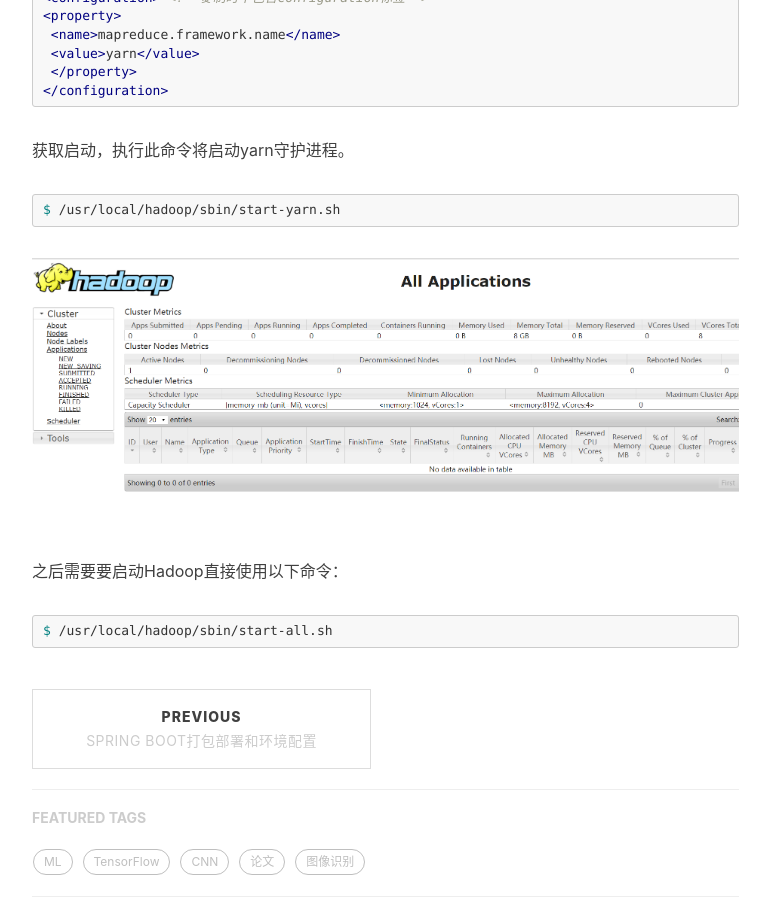
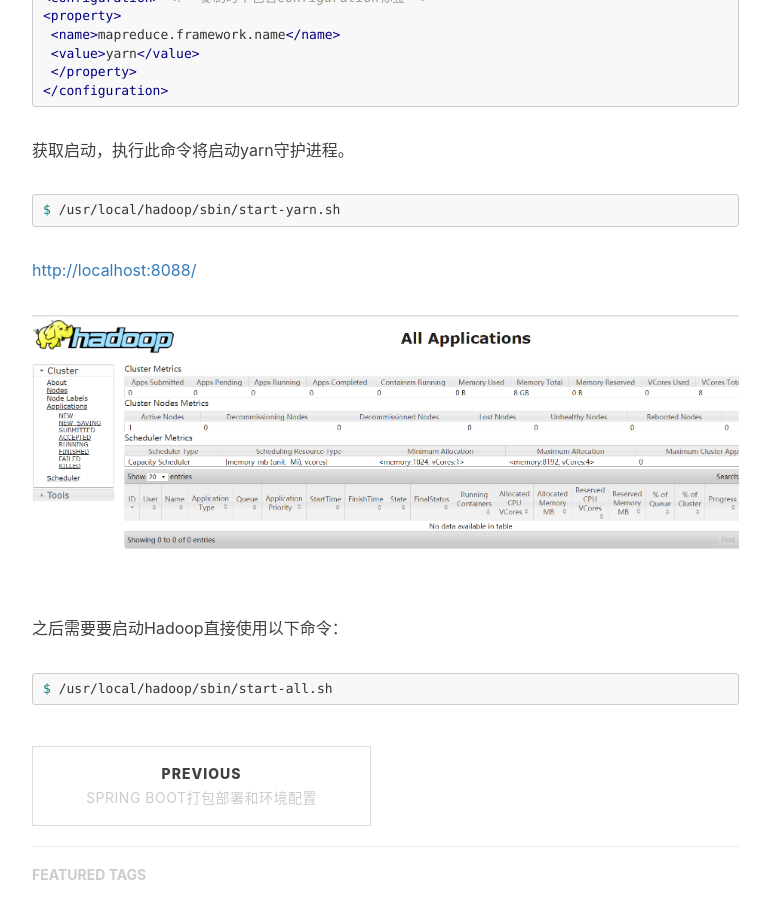
Before and after one commit to chenquan/chenquan.github.io, a Jekyll site: the page built from _posts/2019-05-17-hadoop配置-WIN10Linux子系统.md, in a window 1280 px wide and 900 px high, scrolled down 8720 px. Shown: the whole window, without its empty margins (233-1003 px from the left). Built offline with Jekyll 4.4.1, drawn with Linux system fonts in a browser that asks for light colours; nearby versions of some CDN libraries; comment, search, counter and statistics services are not loaded; some of the changed lines change nothing that is shown.

Commit message:
Update 2019-05-17-hadoop配置-WIN10Linux子系统.md

````diff
--- a/_posts/2019-05-17-hadoop配置-WIN10Linux子系统.md
+++ b/_posts/2019-05-17-hadoop配置-WIN10Linux子系统.md
@@ -395,6 +395,9 @@ $ sudo vim /usr/local/hadoop/etc/hadoop/mapred-site.xml
 ```shell
 $ /usr/local/hadoop/sbin/start-yarn.sh
 ```
+
+[http://localhost:8088/](http://localhost:8088/)
+
 ![](/img/picture/hadoop-2.png)
 
 之后需要要启动Hadoop直接使用以下命令：
````
